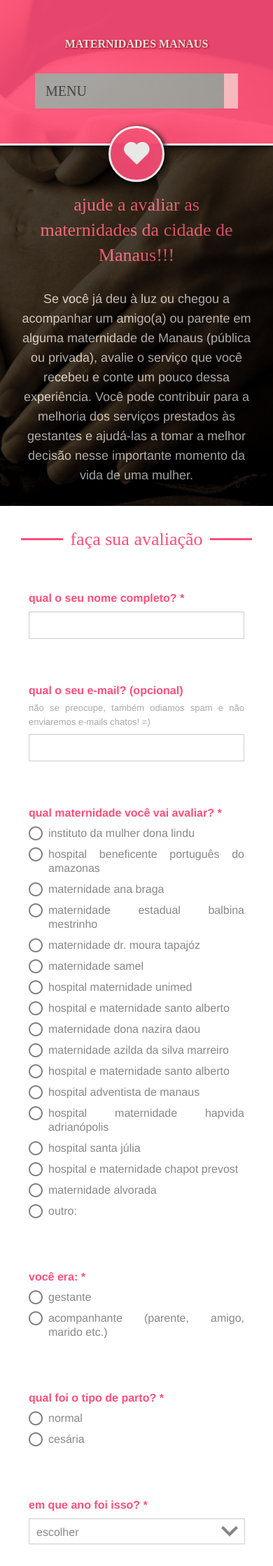
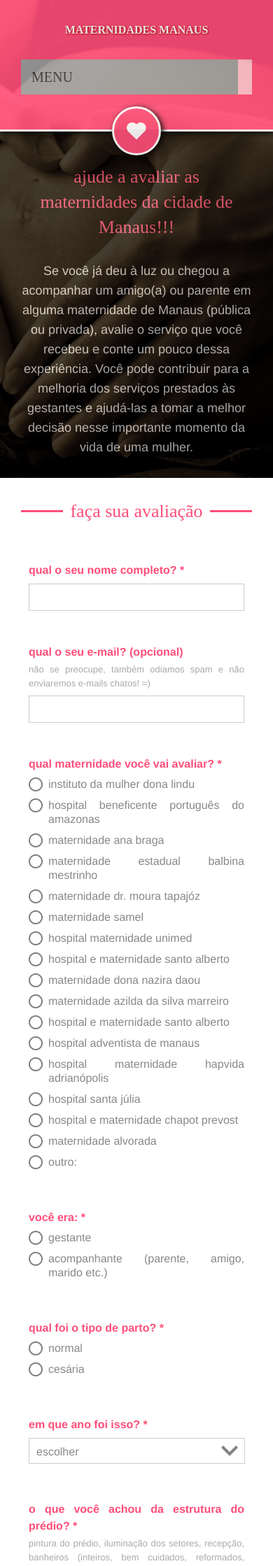
Before and after one commit to maternidadesmanaus/maternidadesmanaus.github.io, a Jekyll site: the page built from index.html, in a window 390 px wide. Shown: the top 2238 px of the page at 70% size. Built offline with Jekyll 4.4.1, drawn with Linux system fonts in a browser that asks for light colours; some web fonts are replaced; grey boxes are pictures that could not be loaded.

Commit message:
Ajustes no layout responsivo

```diff
--- a/_sass/_responsive.scss
+++ b/_sass/_responsive.scss
@@ -171,13 +171,13 @@
     }
 
     .header {
-        padding: 40px 50px 50px;
+        padding: 20px 50px 50px;
 
         .heart {
-            background-size: 50%;
-            top: 180px;
-            width: 80px;
-            height: 80px;
+            background-size: 43%;
+            top: 152px;
+            width: 70px;
+            height: 70px;
         }
 
         .logo {
@@ -250,7 +250,7 @@
     }
 
     #summary {
-        padding: 300px 50px 50px;
+        padding: 240px 50px 50px;
     }
 
     #na-midia {
@@ -266,6 +266,10 @@
 }
 
 @include media-query(500px) {
+    .freebirdFormviewerViewItemsItemItem {
+        margin-bottom: 15px;
+    }
+
     .section {
         h2 {
             font-size: 26px;
@@ -297,6 +301,8 @@
     }
 
     .header {
+        padding: 20px 30px 50px;
+
         .logo {
             font-size: 16px;
         }
@@ -313,10 +319,10 @@
     }
 
     #summary {
-        padding: 205px 0 0 0;
+        padding: 185px 0 0 0;
 
         .wrapper {
-            padding-top: 70px;
+            padding-top: 50px;
         }
     }
 }
```
